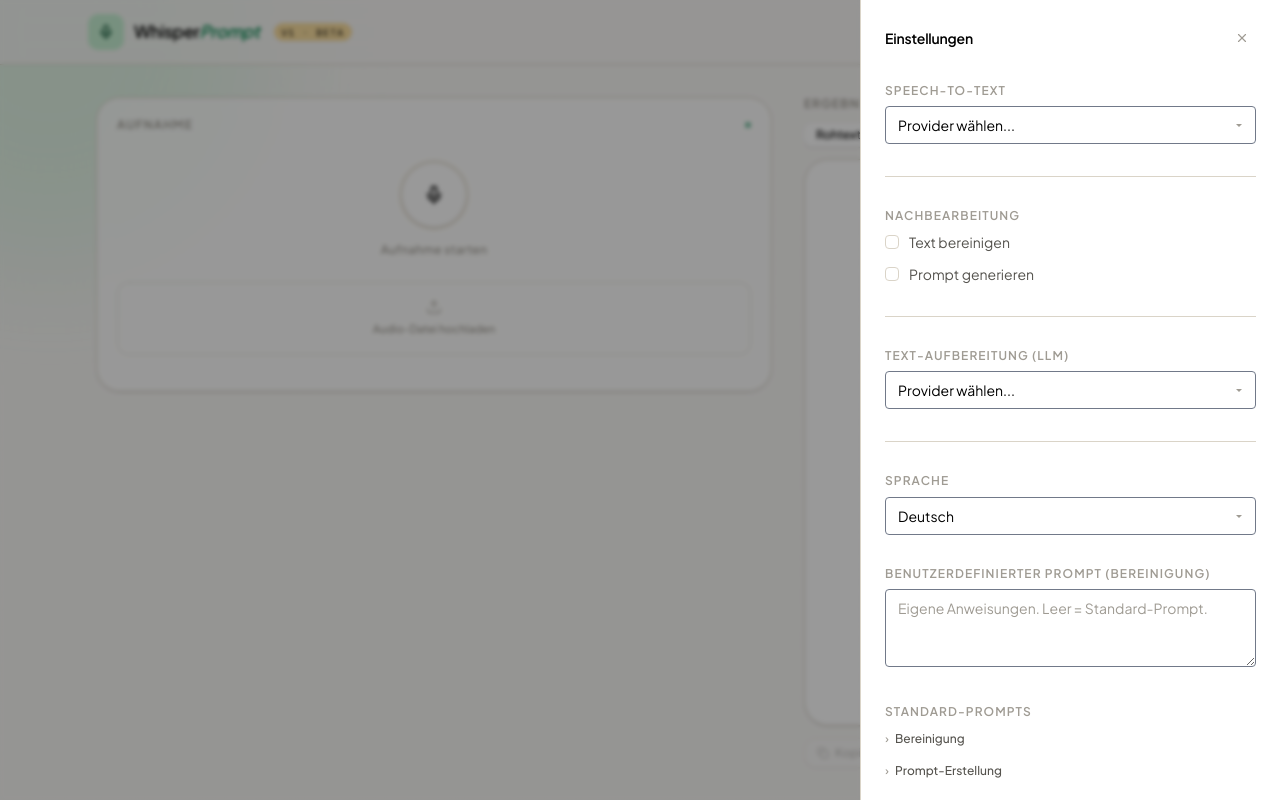
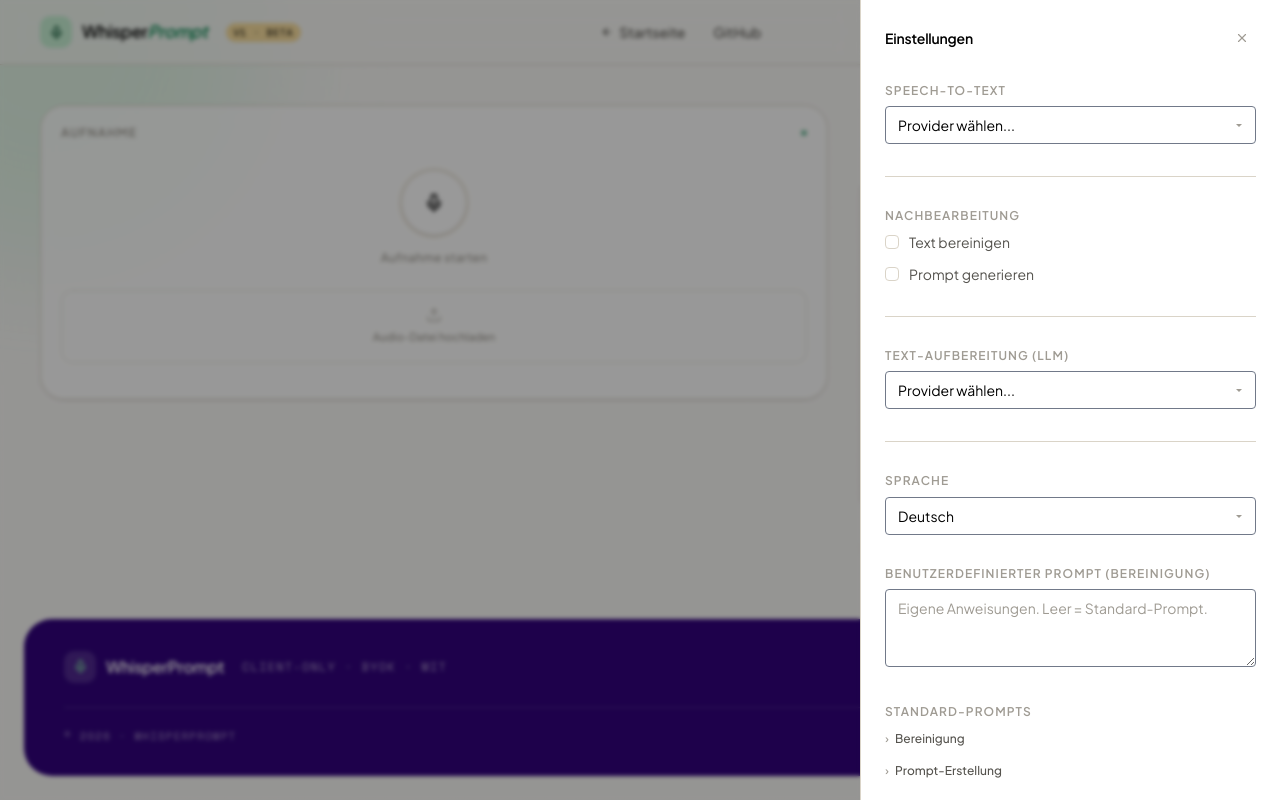
Before and after one commit to rico-twe/scribably, a React (Vite) app: page / in a window 1280 px wide. Both pictures are taken after a click on the button "Jetzt aufnehmen". Built offline with nearby package versions, Linux system fonts and the light colour scheme.

Commit message:
feat(app): add footer and improve header navigation layout

```diff
--- a/src/App.tsx
+++ b/src/App.tsx
@@ -170,28 +170,38 @@ export default function App() {
       <div aria-hidden className="pointer-events-none fixed top-[40%] -right-40 w-[420px] h-[420px] rounded-full bg-ube-300/25 dark:bg-ube-800/15 blur-3xl z-0" />
 
       {/* Header */}
-      <header className="relative z-10 sticky top-0 backdrop-blur-md bg-bg-page/75 border-b border-border-oat">
-        <div className="max-w-6xl mx-auto px-6 h-16 flex justify-between items-center">
-          <div className="flex items-center gap-2.5">
-            <button
-              onClick={() => navigate('landing')}
-              aria-label="Zur Startseite"
-              title="Zur Startseite"
-              className="group relative w-9 h-9 rounded-[10px] bg-matcha-300/40 hover:bg-matcha-300/60 flex items-center justify-center transition-all duration-200 hover:-rotate-6 hover:-translate-y-0.5 hover:shadow-[-4px_4px_0_0_#000] dark:hover:shadow-[-4px_4px_0_0_var(--color-matcha-600)]"
-            >
-              <svg width="16" height="16" viewBox="0 0 24 24" fill="none" stroke="currentColor" strokeWidth="2" strokeLinecap="round" className="text-matcha-800 dark:text-matcha-300">
+      <header className="relative z-10 sticky top-0 backdrop-blur-md bg-bg-page/70 border-b border-border-oat">
+        <div className="max-w-[1280px] mx-auto px-6 md:px-10 h-16 flex justify-between items-center">
+          <button
+            onClick={() => navigate('landing')}
+            aria-label="Zur Startseite"
+            className="flex items-center gap-2.5 group"
+          >
+            <span className="relative w-8 h-8 rounded-[10px] bg-matcha-300/40 group-hover:bg-matcha-300/60 flex items-center justify-center transition-all duration-200 group-hover:-rotate-6 group-hover:-translate-y-0.5 group-hover:shadow-[-4px_4px_0_0_#000] dark:group-hover:shadow-[-4px_4px_0_0_var(--color-matcha-600)]">
+              <svg width="15" height="15" viewBox="0 0 24 24" fill="none" stroke="currentColor" strokeWidth="2" strokeLinecap="round" className="text-matcha-800 dark:text-matcha-300">
                 <path d="M12 2a3 3 0 0 0-3 3v7a3 3 0 0 0 6 0V5a3 3 0 0 0-3-3Z" />
                 <path d="M19 10v2a7 7 0 0 1-14 0v-2" />
                 <line x1="12" x2="12" y1="19" y2="22" />
               </svg>
-            </button>
+            </span>
             <h1 className="font-clay-heading text-[17px] tracking-[-0.02em] text-text-primary">
               Whisper<span className="italic text-matcha-600 dark:text-matcha-300">Prompt</span>
             </h1>
-            <span className="hidden md:inline-block ml-1 px-2 py-0.5 rounded-full bg-lemon-400/60 text-[9.5px] font-mono tracking-[0.12em] uppercase text-lemon-800">
+            <span className="hidden md:inline-block ml-2 px-2 py-0.5 rounded-full bg-lemon-400/60 text-[10px] font-mono tracking-wider uppercase text-lemon-800">
               v1 · beta
             </span>
-          </div>
+          </button>
+
+          <nav className="hidden md:flex items-center gap-7 text-[14px] font-clay-ui text-text-secondary">
+            <button onClick={() => navigate('landing')} className="hover:text-text-primary transition-colors flex items-center gap-1.5">
+              <svg width="12" height="12" viewBox="0 0 24 24" fill="none" stroke="currentColor" strokeWidth="2.2" strokeLinecap="round" strokeLinejoin="round" aria-hidden>
+                <path d="M19 12H5" /><path d="m12 19-7-7 7-7" />
+              </svg>
+              Startseite
+            </button>
+            <a href="https://github.com/ricotwesten/whisperprompt" target="_blank" rel="noopener noreferrer" className="hover:text-text-primary transition-colors">GitHub</a>
+          </nav>
+
           <div className="flex items-center gap-1.5">
             <button
               onClick={() => setTheme(t => t === 'dark' ? 'cream' : 'dark')}
@@ -227,7 +237,7 @@ export default function App() {
       </header>
 
       {/* Main content */}
-      <main className="relative z-10 flex-1 flex flex-col md:flex-row p-6 md:p-8 gap-8 overflow-hidden max-w-6xl mx-auto w-full">
+      <main className="relative z-10 flex-1 flex flex-col md:flex-row px-6 md:px-10 py-8 md:py-10 gap-8 overflow-hidden max-w-[1280px] mx-auto w-full">
         {/* Left: Recorder + Aktuelle Aufnahme + History */}
         <div className={`flex flex-col gap-6 transition-all duration-300 ${hasResult ? 'md:w-[380px] md:flex-shrink-0' : 'md:flex-1'} order-2 md:order-1`}>
           <section className="bg-bg-card/80 backdrop-blur-sm border border-border-oat rounded-[24px] shadow-clay p-5">
@@ -325,6 +335,37 @@ export default function App() {
         </div>
       </main>
 
+      {/* Footer */}
+      <footer className="relative z-10 px-4 md:px-6 pt-4 pb-6 mt-auto">
+        <div className="max-w-[1280px] mx-auto bg-ube-900 text-white rounded-[28px] px-6 md:px-10 py-8">
+          <div className="flex flex-col md:flex-row md:items-center md:justify-between gap-6">
+            <div className="flex items-center gap-2.5">
+              <div className="w-8 h-8 rounded-[10px] bg-white/15 flex items-center justify-center">
+                <svg width="15" height="15" viewBox="0 0 24 24" fill="none" stroke="currentColor" strokeWidth="2" strokeLinecap="round" className="text-matcha-300">
+                  <path d="M12 2a3 3 0 0 0-3 3v7a3 3 0 0 0 6 0V5a3 3 0 0 0-3-3Z" />
+                  <path d="M19 10v2a7 7 0 0 1-14 0v-2" />
+                  <line x1="12" x2="12" y1="19" y2="22" />
+                </svg>
+              </div>
+              <span className="font-clay-heading tracking-[-0.02em] text-[16px]">WhisperPrompt</span>
+              <span className="ml-2 text-[12px] font-mono uppercase tracking-[0.1em] text-white/60">Client-only · BYOK · MIT</span>
+            </div>
+
+            <nav className="flex flex-wrap items-center gap-x-6 gap-y-2 text-[13px] text-white/85 font-clay-ui">
+              <button onClick={() => navigate('landing')} className="hover:text-white transition-colors">Startseite</button>
+              <a href="https://github.com/ricotwesten/whisperprompt" target="_blank" rel="noopener noreferrer" className="hover:text-white transition-colors">GitHub</a>
+              <a href="https://github.com/ricotwesten/whisperprompt/tree/main/docs" target="_blank" rel="noopener noreferrer" className="hover:text-white transition-colors">Docs</a>
+              <a href="https://github.com/ricotwesten/whisperprompt/blob/main/LICENSE" target="_blank" rel="noopener noreferrer" className="hover:text-white transition-colors">Lizenz</a>
+            </nav>
+          </div>
+
+          <div className="mt-6 pt-5 border-t border-white/15 flex flex-col md:flex-row items-start md:items-center justify-between gap-2 text-[11px] font-mono uppercase tracking-[0.1em] text-white/55">
+            <span>© {new Date().getFullYear()} · WhisperPrompt</span>
+            <span>Made with cream, matcha &amp; ube.</span>
+          </div>
+        </div>
+      </footer>
+
       <SettingsPanel
         isOpen={settingsOpen}
         onClose={() => setSettingsOpen(false)}
```
